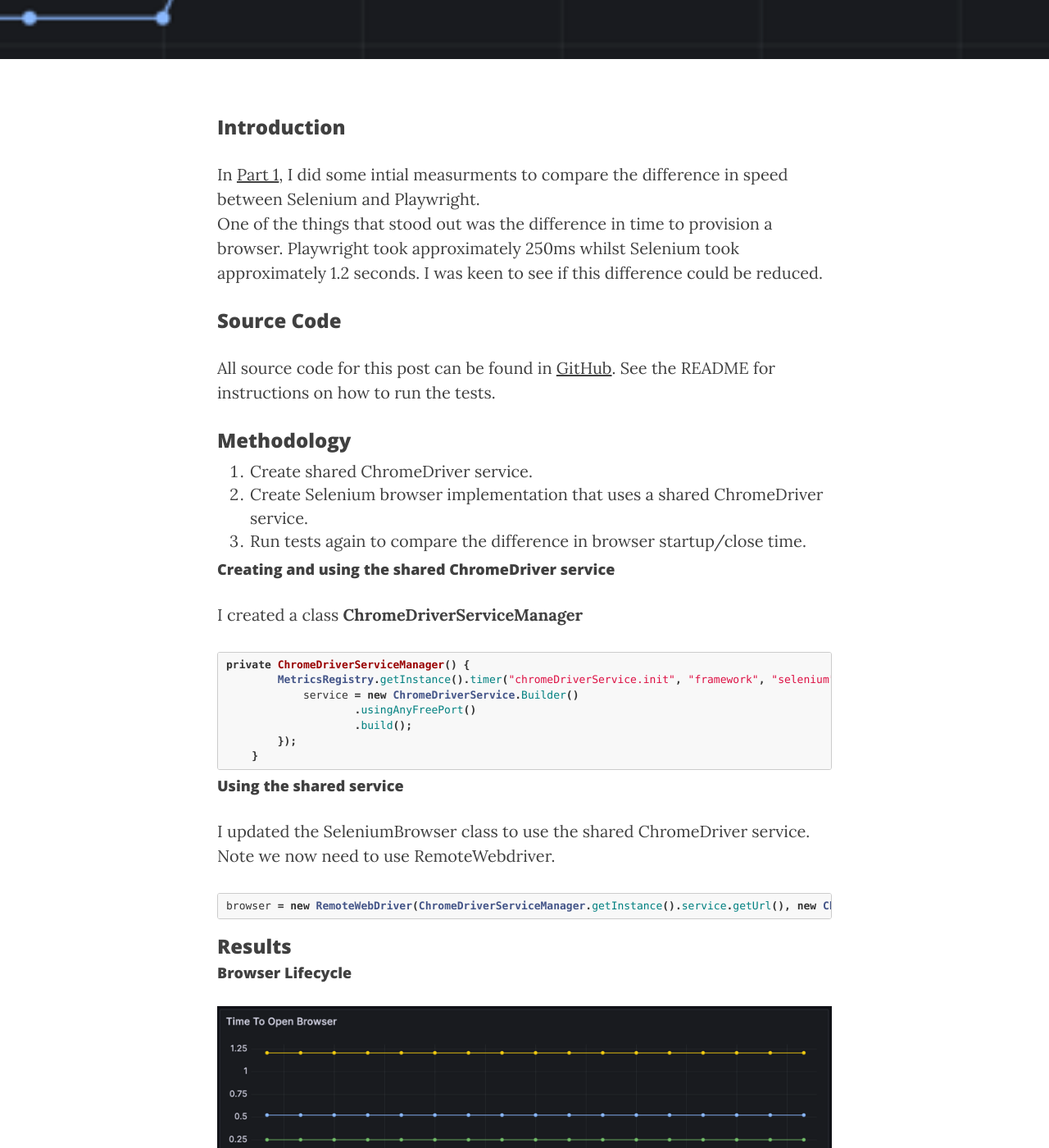
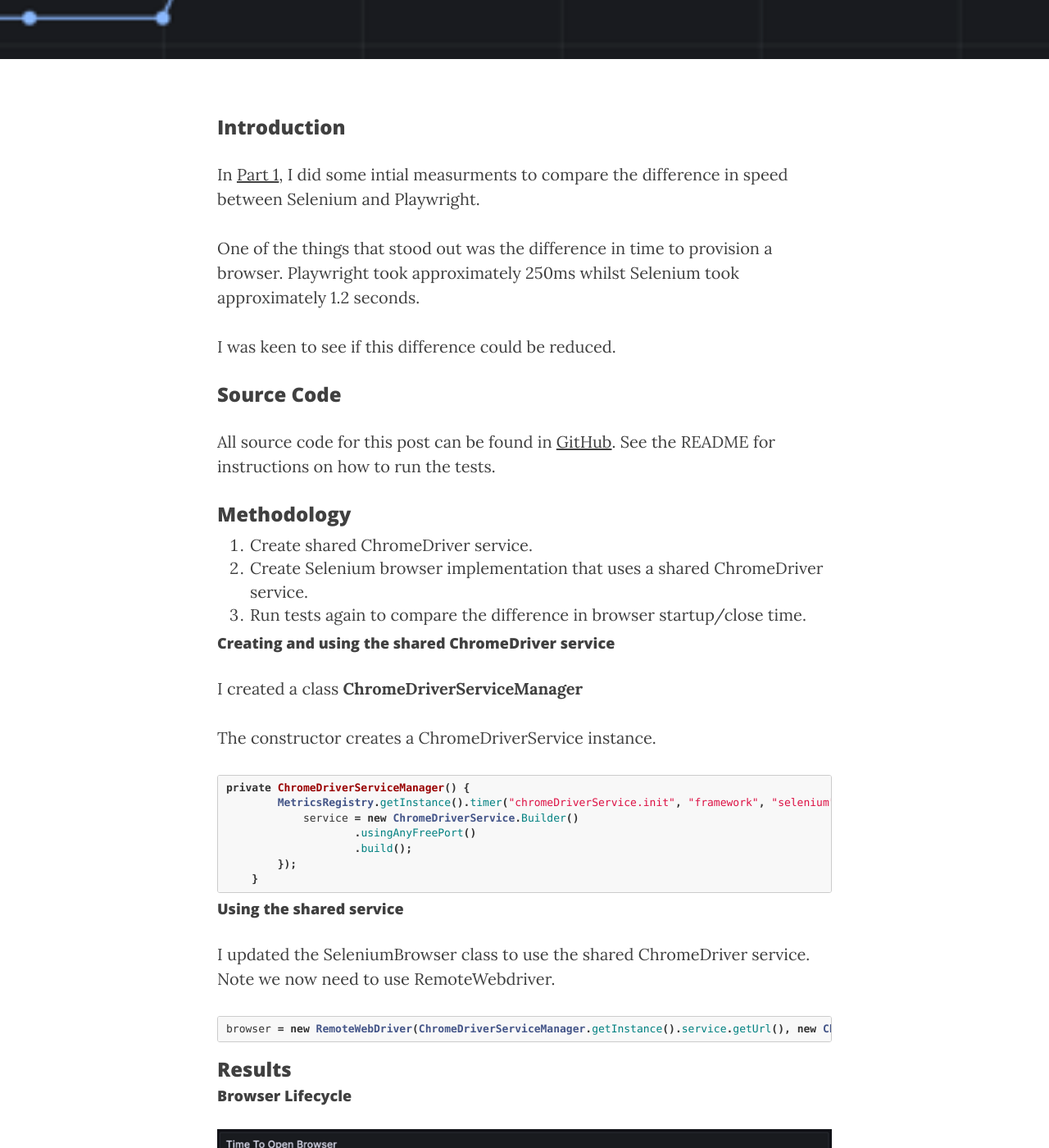
Before and after one commit to testworx/testworx.github.io, a Jekyll site: the page built from _posts/2024-04-01-benchmarking-selenium-and-playwright-pt2.markdown, in a window 1280 px wide and 1400 px high, scrolled down 493 px. Shown: the whole window at 82% size. Built offline with Jekyll 4.4.1, drawn with Linux system fonts in a browser that asks for light colours; nearby versions of some CDN libraries; comment, search, counter and statistics services are not loaded; part of the change alters nothing that is shown; some of the changed text lies outside the part shown.

Commit message:
Updated some explanations

````diff
--- a/_posts/2024-04-01-benchmarking-selenium-and-playwright-pt2.markdown
+++ b/_posts/2024-04-01-benchmarking-selenium-and-playwright-pt2.markdown
@@ -10,8 +10,11 @@ header-img: "img/grafana.png"
 
 ### Introduction
 In [Part 1](https://blog.testworx.io/2024/03/26/benchmarking-selenium-and-playwright/), I did some intial measurments to compare the difference in speed between Selenium and Playwright.
+
 One of the things that stood out was the difference in time to provision a browser.  Playwright took approximately 250ms
-whilst Selenium took approximately 1.2 seconds.  I was keen to see if this difference could be reduced.
+whilst Selenium took approximately 1.2 seconds.
+
+I was keen to see if this difference could be reduced.
 
 ### Source Code
 All source code for this post can be found in [GitHub](https://github.com/testworx/browser-automation-benchmarking/tree/benchmarking-pt-2).
@@ -24,6 +27,9 @@ See the README for instructions on how to run the tests.
 
 #### Creating and using the shared ChromeDriver service
 I created a class **ChromeDriverServiceManager**
+
+The constructor creates a ChromeDriverService instance.
+
 ```java
 private ChromeDriverServiceManager() {
         MetricsRegistry.getInstance().timer("chromeDriverService.init", "framework", "selenium").record(() -> {
@@ -44,15 +50,14 @@ browser = new RemoteWebDriver(ChromeDriverServiceManager.getInstance().service.g
 #### Browser Lifecycle
 ![time-to-open-browser.png](/assets/img/2024/april/benchmarks-pt-2/time-to-open-browser.png)
 
-#### Time to Close Browser
-![time-to-close-browser.png](/assets/img/2024/april/benchmarks-pt-2/time-to-close-browser.png)
-
-### Observations
 By reusing the ChromeDriver service, the time to open a browser has been reduced to approximately 500ms.
 
 For comparison, starting up a browser using a default ChromeDriver service takes approximately 1.2 seconds.
 
-Playwright is still faster at 250ms, but the cap can be narrowed quite easily.
+Playwright is still faster at 250ms, but the gap can be narrowed quite easily.
+
+#### Time to Close Browser
+![time-to-close-browser.png](/assets/img/2024/april/benchmarks-pt-2/time-to-close-browser.png)
 
 ### Conclusion and next steps
 I have demonstrated a simple way of improving browser startup times using Selenium.  It is worth noting that this applies when using a local driver.  If you are running on something like Sauce Labs or Browser Stack, this won't apply.
````
